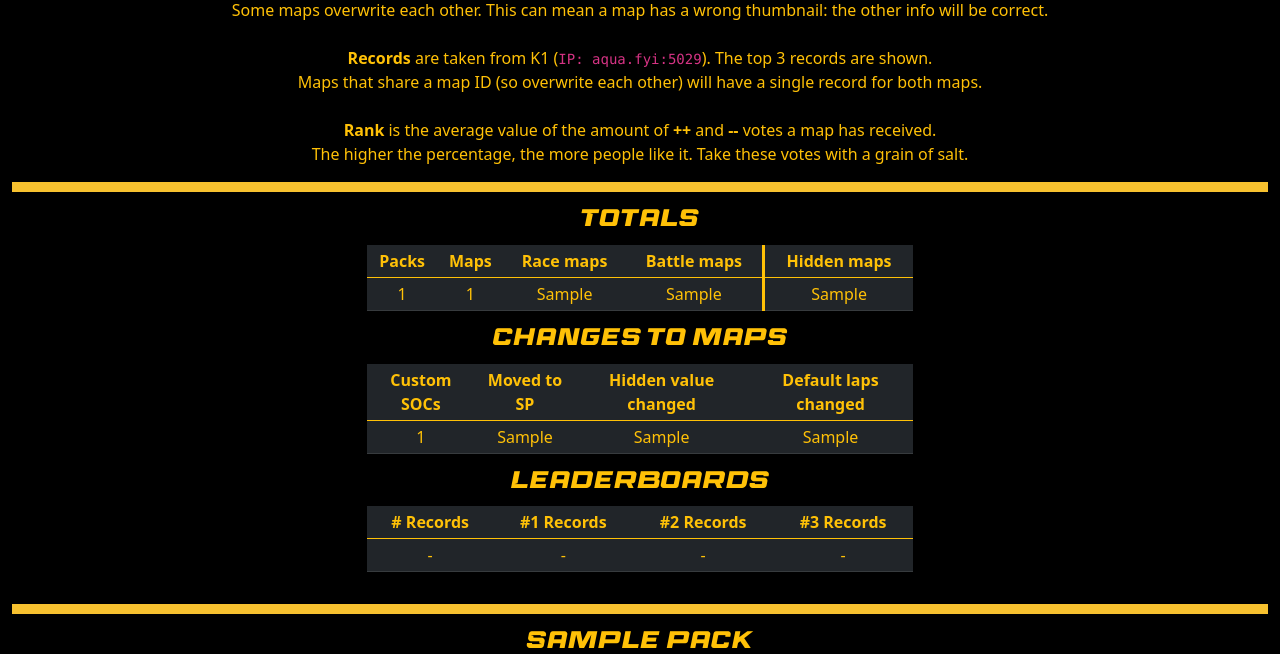
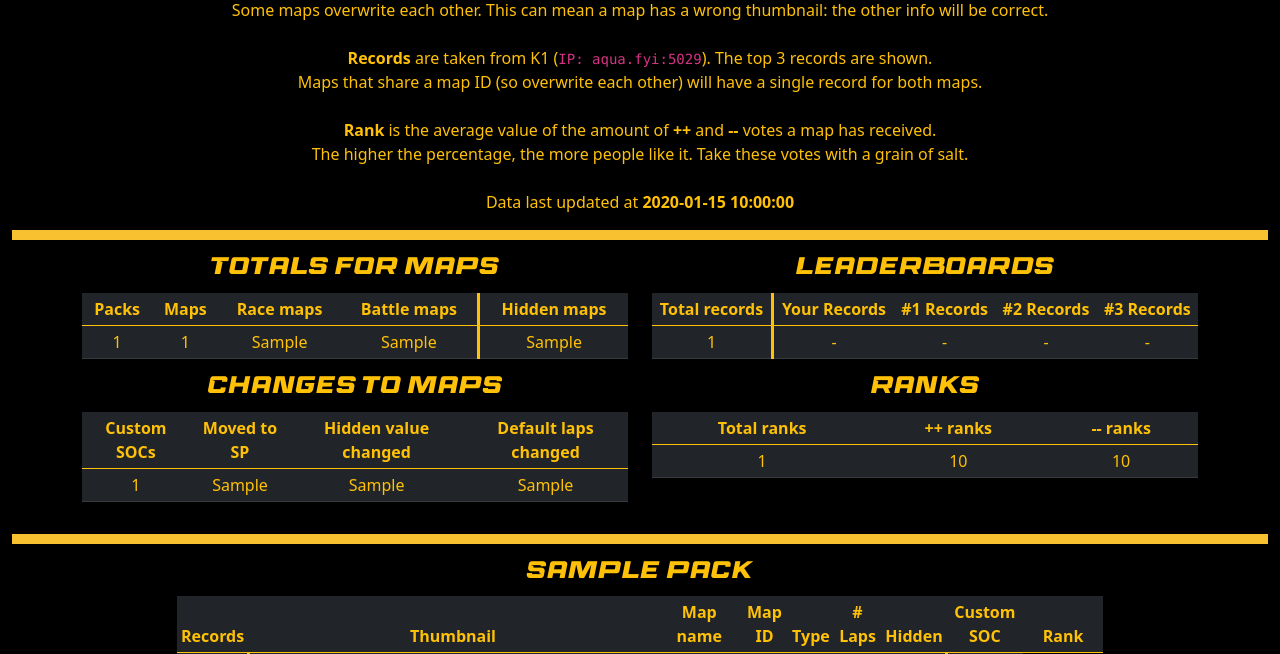
Before and after one commit to NielsjeNL/srb2kart-website, a Flask app: template srb2kartwebsite/templates/maps.html in a window 1280 px wide. Shown: the part 256-910 px from the top of the page. Run offline with Flask 2, Linux system fonts and the light colour scheme; the template is opened without the code that fills it: most values are stand-ins (such as "Sample title", 1, 10 or a date in 2020); grey boxes marked "Sample" are stand-in pictures; parts of the project's set-up code (start-up, migrations or seed data) failed here and were passed over.

Commit message:
add caching to maps page, last data update time, ranks table

```diff
--- a/srb2kartwebsite/kartsite.py
+++ b/srb2kartwebsite/kartsite.py
@@ -15,8 +15,11 @@ from flask_discord import DiscordOAuth2Session, Unauthorized
 
 from forms import SkinShopForm
 
-# set up flask app
+from cachetools import cached, TTLCache
+
+# set up flask app and cache
 app = Flask(__name__)
+cache = TTLCache(maxsize = 100, ttl = 300)
 
 # load config from JSON
 if os.path.exists("config.json"):
@@ -214,6 +217,44 @@ def home():
         discordUser=discordUser,
     )
 
+@cached(cache)
+def getMapData():
+    # get data from maps json
+    print("[getMapData] Reading map data from", mapsFile)
+
+    if os.path.exists(mapsFile):
+        with open (mapsFile, "r") as mapFile:
+            mapData = json.load(mapFile)
+    else:
+        print("[Map info] No map info file exists.")
+        mapData = {}
+
+    # count amount of ranks
+    totalVotes = 0
+    plusVotes = 0
+    minVotes = 0
+
+    for map in mapData['ranks'].items():
+        mapData['ranks'][map[0]]['numvotes'] = len(map[1]['players'])
+        totalVotes += len(map[1]['players'])
+
+        for player, vote in map[1]['players'].items():
+            if vote == 1:
+                plusVotes += 1
+            elif vote == 0:
+                minVotes += 1
+    mapData['ranks']['totalVotes'] = totalVotes
+    mapData['ranks']['plusVotes']  = plusVotes
+    mapData['ranks']['minVotes']   = minVotes
+
+    # get total records
+    totalRecords = 0
+    for player in mapData['players'].items():
+        totalRecords += player[1][3]
+    mapData['totalRecords'] = totalRecords
+
+    return mapData
+
 @app.route("/maps/")
 def maps():
 
@@ -256,13 +297,8 @@ def maps():
     elif not discord.authorized:
         userName = None
 
-    # get data from maps json
-    if os.path.exists(mapsFile):
-        with open (mapsFile, "r") as mapFile:
-            mapData = json.load(mapFile)
-    else:
-        print("[Map info] No map info file exists.")
-        mapData = {}
+    # get map data
+    mapData = getMapData()
 
     return render_template("maps.html",
         discordUser=discordUser,
--- a/srb2kartwebsite/templates/maps.html
+++ b/srb2kartwebsite/templates/maps.html
@@ -18,7 +18,9 @@
             Maps that share a map ID (so overwrite each other) will have a single record for both maps.<br>
             <br>
             <b>Rank</b> is the average value of the amount of <b>++</b> and <b>--</b> votes a map has received.<br>
-            The higher the percentage, the more people like it. Take these votes with a grain of salt.
+            The higher the percentage, the more people like it. Take these votes with a grain of salt.<br>
+            <br>
+            Data last updated at <b>{{mapData['currTime']}}</b>
         </p>
     </div>
 
@@ -61,7 +63,7 @@
     <div class="container text-center">
         <div class="row justify-content-md-center">
             <div class="col col-lg-6">
-                <h4 class="text-warning">Totals</h4>
+                <h4 class="text-warning">Totals for maps</h4>
                 <table class="table table-sm table-dark table-hover text-warning">
                     <thead>
                         <tr>
@@ -83,7 +85,7 @@
                     </tbody>
                 </table>
 
-                <h4 class="text-warning"">Changes to maps</h4>
+                <h4 class="text-warning">Changes to maps</h4>
                 <table class="table table-sm table-dark table-hover text-warning">
                     <thead>
                         <tr>
@@ -102,12 +104,14 @@
                         </tr>
                     </tbody>
                 </table>
-
-                <h4 class="text-warning"">Leaderboards</h4>
+            </div>
+            <div class="col col-lg-6">
+                <h4 class="text-warning">Leaderboards</h4>
                 <table class="table table-sm table-dark table-hover text-warning">
                     <thead>
                         <tr>
-                            <th># Records</th>
+                            <th style="border-right: solid;">Total records</th>
+                            <th>Your Records</th>
                             <th>#1 Records</th>
                             <th>#2 Records</th>
                             <th>#3 Records</th>
@@ -115,10 +119,28 @@
                     </thead>
                     <tbody class="align-middle">
                         <tr>
+                            <td style="border-right: solid;">{{mapData['totalRecords']}}</td>
                             <td>{{get_record(userName, 3)}}</td>
                             <td>{{get_record(userName, 0)}}</td>
                             <td>{{get_record(userName, 1)}}</td>
                             <td>{{get_record(userName, 2)}}</td>
+                        </tr>
+                    </tbody>
+                </table>
+                <h4 class="text-warning">Ranks</h4>
+                <table class="table table-sm table-dark table-hover text-warning">
+                    <thead>
+                        <tr>
+                            <th>Total ranks</th>
+                            <th>++ ranks</th>
+                            <th>-- ranks</th>
+                        </tr>
+                    </thead>
+                    <tbody class="align-middle">
+                        <tr>
+                            <td>{{mapData['ranks']['totalVotes']}}</td>
+                            <td>{{mapData['ranks']['plusVotes']}}</td>
+                            <td>{{mapData['ranks']['minVotes']}}</td>
                         </tr>
                     </tbody>
                 </table>
@@ -133,9 +155,7 @@
             <div class="col col-lg-10">
     {% if mapData|length != 0 %}
         {% for pack in mapData["packs"] %}
-                <h4 class="text-warning">
-                    {{pack}}
-                </h4>
+                <h4 class="text-warning">{{pack}}</h4>
                 <table class="table table-sm table-dark table-hover text-warning">
                     <thead>
                         <tr>
@@ -147,7 +167,7 @@
                             <th># Laps</th>
                             <th>Hidden</th>
                             <th>Custom SOC</th>
-                            <th>Rank</th>
+                            <th style="width: 80px;">Rank</th>
                         </tr>
                     </thead>
                     <tbody class="align-middle">
```
